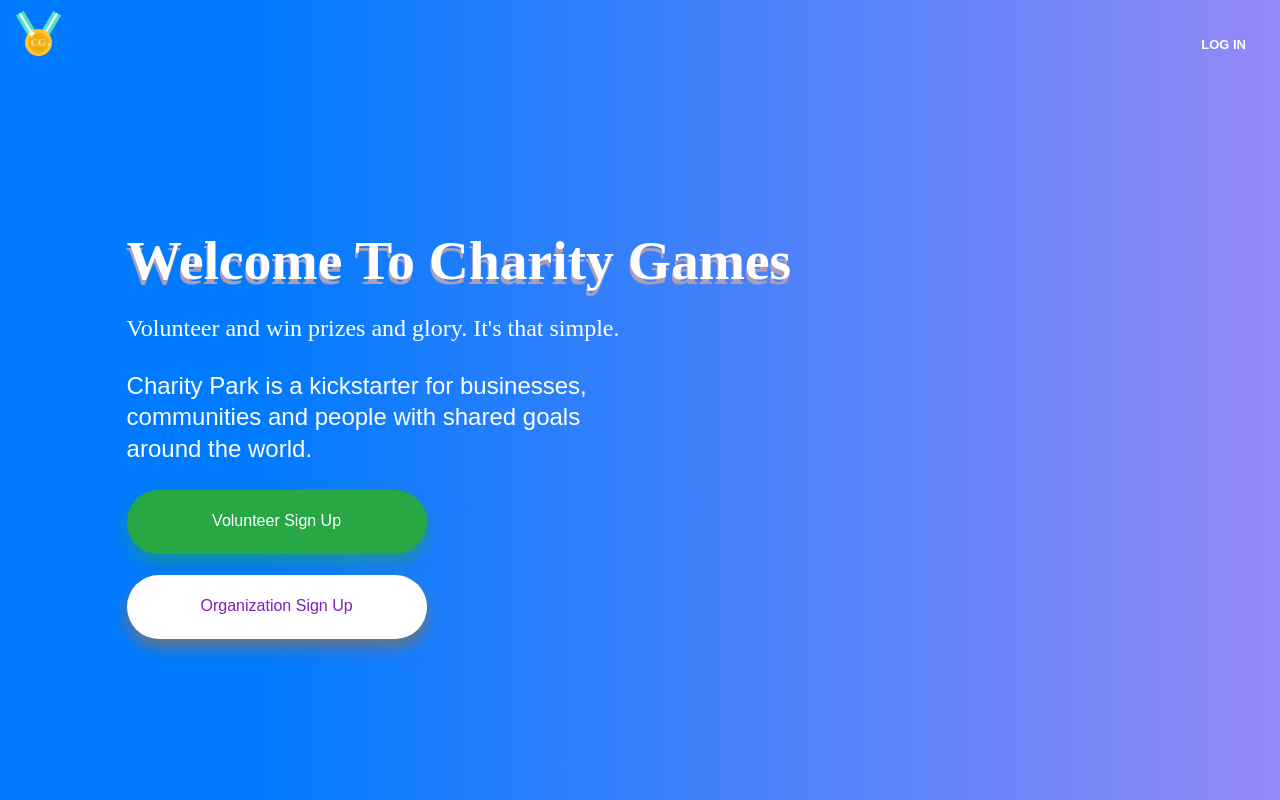
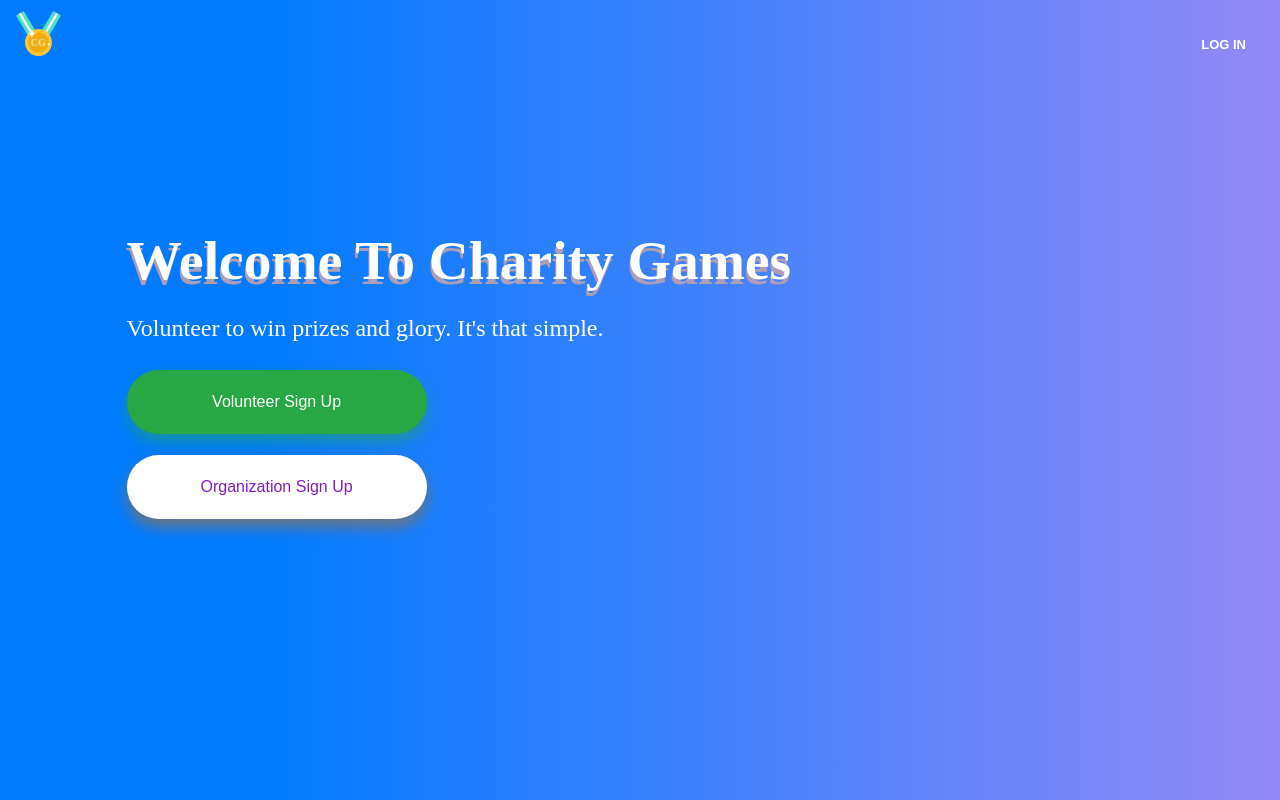
Before and after one commit to capgemini-volunteer/capgemini-volunteer, a React (Create React App) app in the folder volunteer/: page / in a window 1280 px wide. Built offline with nearby package versions, Linux system fonts and the light colour scheme.

Commit message:
copy changes

```diff
--- a/volunteer/src/Home/home-content.js
+++ b/volunteer/src/Home/home-content.js
@@ -33,11 +33,11 @@ export class HeaderContent extends React.Component {
             <p>Welcome to Charity Games</p>
           </div>
           <div className="small sigmarone">
-            <p>Volunteer and win prizes and glory. It's that simple. </p>
+            <p>Volunteer to win prizes and glory. It's that simple. </p>
           </div>
-          <div className="small">
+          {/* <div className="small">
             <p>Charity Park is a kickstarter for businesses, communities and people with shared goals around the world.</p>
-          </div>
+          </div> */}
 
           <form >
             <button onClick={(e) => this.handleSubmitEmployee(e)} className="employee" type="submit" value="EmployeeSignUpDialog">
```
